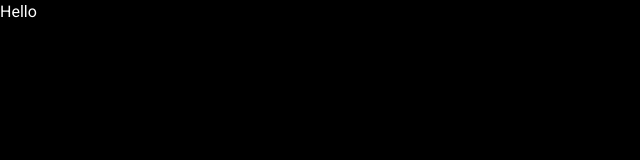
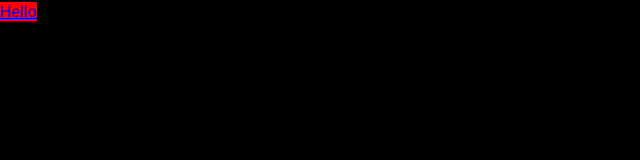
Before and after one commit to Alex666000/flashcards, a React (Vite) app: page / in a window 1280 px wide. Shown: the top 160 px of the page, without its empty margins (0-640 px from the left). Built offline with nearby package versions, Linux system fonts and the light colour scheme.

Commit message:
add polymorphic button (fix)

```diff
--- a/package.json
+++ b/package.json
@@ -15,7 +15,8 @@
   "dependencies": {
     "@fontsource/roboto": "^5.0.8",
     "react": "^18.2.0",
-    "react-dom": "^18.2.0"
+    "react-dom": "^18.2.0",
+    "react-router-dom": "^6.20.1"
   },
   "devDependencies": {
     "@it-incubator/eslint-config": "^1.0.1",
--- a/src/app/App.tsx
+++ b/src/app/App.tsx
@@ -1,3 +1,15 @@
+import { Button } from '@/shared/ui/button'
+
 export function App() {
-  return <div>Hello</div>
+  return (
+    <div>
+      <Button as={'a'} href={'https://google.com'}>
+        Hello
+      </Button>
+    </div>
+  )
 }
+
+/*
+typeof - вытаскивает типизацию Ссылки
+ */
--- a/src/shared/ui/button/button.tsx
+++ b/src/shared/ui/button/button.tsx
@@ -1,14 +1,25 @@
-import { ComponentPropsWithoutRef } from 'react'
+import { ComponentPropsWithoutRef, ElementType } from 'react'
 
 import s from './button.module.scss'
 
-export type ButtonProps = {
+export const ButtonVariant = ['primary', 'secondary', 'tertiary', 'link'] as const
+
+export type ButtonProps<T extends ElementType = 'button'> = {
+  as?: T // Тут любой компонент или тэг
+  className?: string
   fullWidth?: boolean
-  variant?: 'link' | 'primary' | 'secondary' | 'tertiary'
-} & ComponentPropsWithoutRef<'button'>
+  variant?: (typeof ButtonVariant)[number]
+} & ComponentPropsWithoutRef<T>
 
-export const Button = ({ className, fullWidth, variant = 'primary', ...rest }: ButtonProps) => {
+export const Button = <T extends ElementType = 'button'>(props: ButtonProps<T>) => {
+  const { as: Component = 'button', className, fullWidth, variant = 'primary', ...rest } = props
+
   return (
-    <button className={`${s[variant]} ${fullWidth ? s.fullWidth : ''} ${className}`} {...rest} />
+    <Component className={`${s[variant]} ${fullWidth ? s.fullWidth : ''} ${className}`} {...rest} />
   )
 }
+
+/*
+- as const применяется к массиву строк ['primary', 'secondary', 'tertiary', 'link'] и означает,
+что каждый элемент этого массива будет иметь конкретный строковый литеральный тип,а не обобщенный тип строки.
+ */
```
Also changed, not shown: 2 other files (tests, documents, lock files or other folders).
